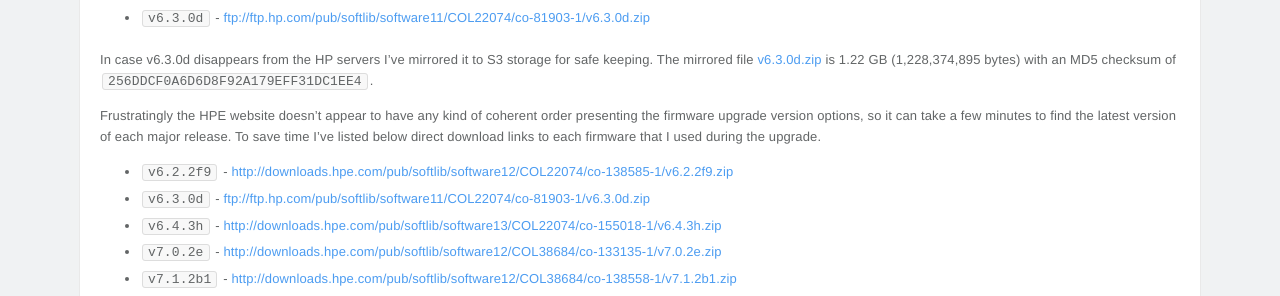
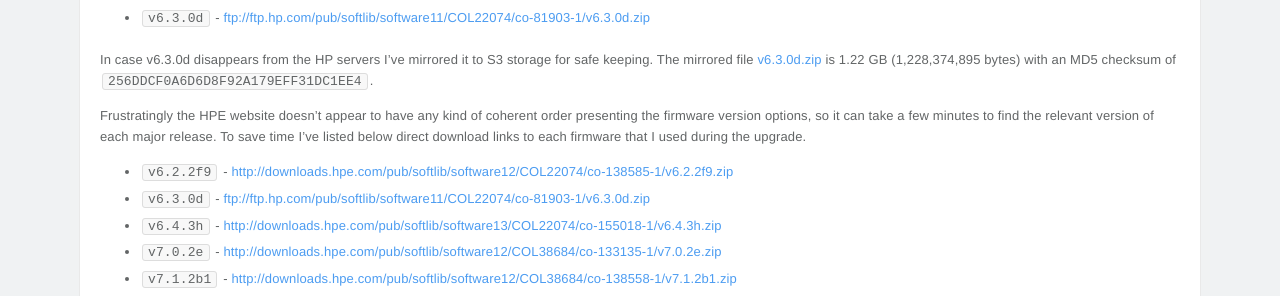
Before and after one commit to pingfu/pingfu.github.io, a Jekyll site: the page built from _posts/2016-10-11-brocade-cannot-upgrade-directly-to-6.4-upgrade-to-6.3-first.markdown, in a window 1280 px wide. Shown: the part 996-1292 px from the top of the page. Built offline with Jekyll 4.4.1, drawn with Linux system fonts in a browser that asks for light colours; nearby versions of some CDN libraries; comment, search, counter and statistics services are not loaded.

Commit message:
text update

```diff
--- a/_posts/2016-10-11-brocade-cannot-upgrade-directly-to-6.4-upgrade-to-6.3-first.markdown
+++ b/_posts/2016-10-11-brocade-cannot-upgrade-directly-to-6.4-upgrade-to-6.3-first.markdown
@@ -36,7 +36,7 @@
 
 In case v6.3.0d disappears from the HP servers I've mirrored it to S3 storage for safe keeping. The mirrored file [v6.3.0d.zip][s3-63-firmware] is 1.22 GB (1,228,374,895 bytes) with an MD5 checksum of `256DDCF0A6D6D8F92A179EFF31DC1EE4`.
 
-Frustratingly the HPE website doesn't appear to have any kind of coherent order presenting the firmware upgrade version options, so it can take a few minutes to find the latest version of each major release. To save time I've listed below direct download links to each firmware that I used during the upgrade.
+Frustratingly the HPE website doesn't appear to have any kind of coherent order presenting the firmware version options, so it can take a few minutes to find the relevant version of each major release. To save time I've listed below direct download links to each firmware that I used during the upgrade.
 
 * `v6.2.2f9` - [http://downloads.hpe.com/pub/softlib/software12/COL22074/co-138585-1/v6.2.2f9.zip][v6.2.2f9]
 * `v6.3.0d` - [ftp://ftp.hp.com/pub/softlib/software11/COL22074/co-81903-1/v6.3.0d.zip][v6.3.0d]
```
